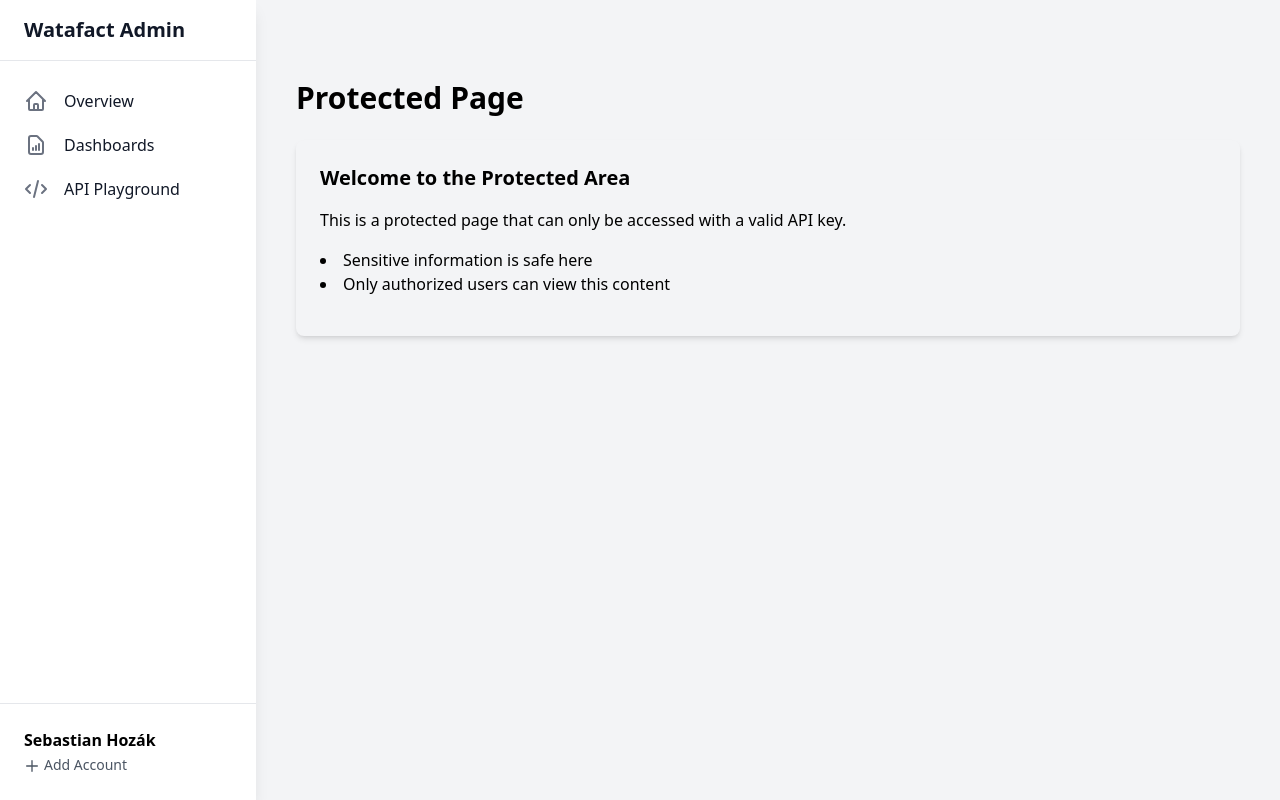
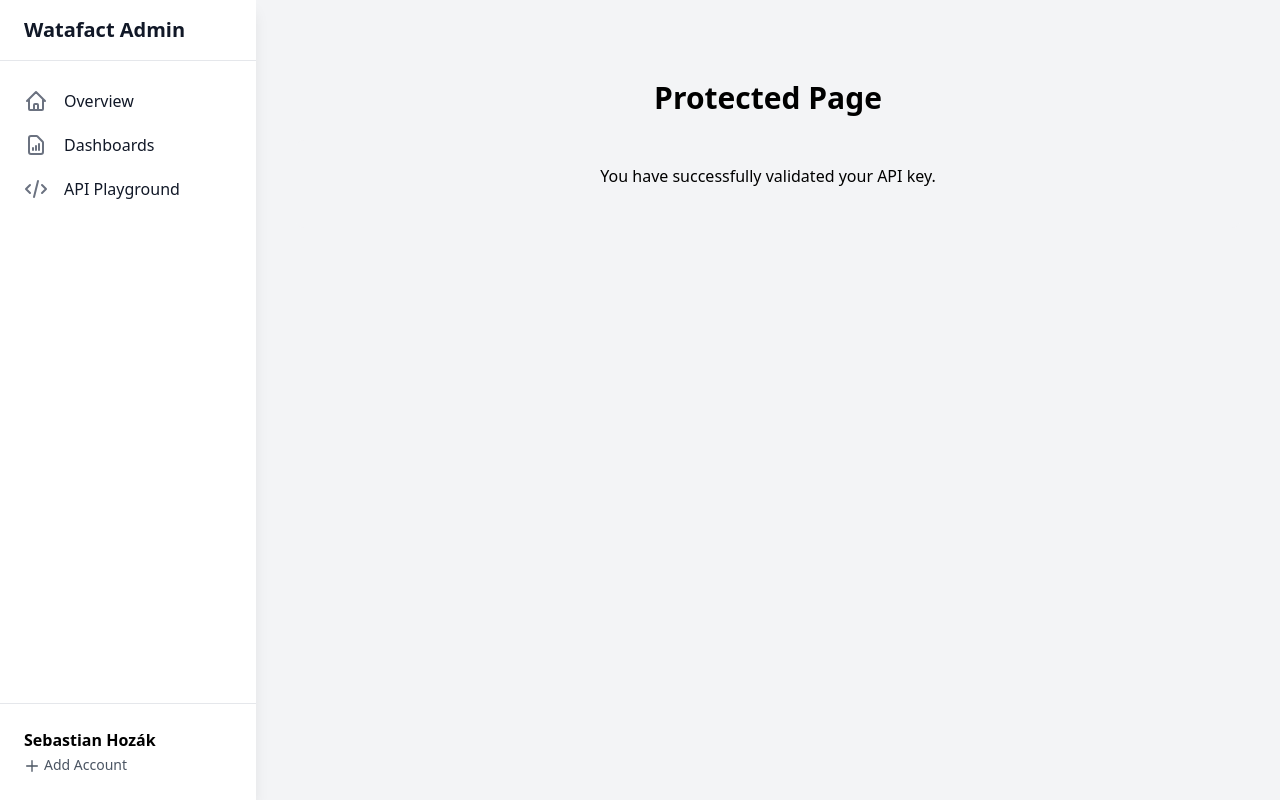
Before and after one commit to SheVyY/watafact-panel, a Next.js app: page /protected in a window 1280 px wide. Built offline with nearby package versions, Linux system fonts and the light colour scheme.

Commit message:
fix: API response

```diff
--- a/app/api/validate-key/route.js
+++ b/app/api/validate-key/route.js
@@ -18,7 +18,7 @@
         }
 
         if (data) {
-            return NextResponse.json({ valid: true }, { status: 200 });
+            return NextResponse.json({ valid: true, message: 'Valid API key' }, { status: 200 });
         } else {
             return NextResponse.json({ valid: false, message: 'Invalid API key' }, { status: 401 });
         }
--- a/app/playground/page.js
+++ b/app/playground/page.js
@@ -47,7 +47,6 @@
             </div>
 
             <form onSubmit={handleSubmit} className="bg-white p-6 rounded-lg shadow-sm max-w-md mx-auto">
-                <h2 className="text-xl font-semibold mb-4 text-gray-800">API Key Validation</h2>
                 <div className="mb-4">
                     <label htmlFor="apiKey" className="block text-sm font-medium text-gray-700 mb-2">
                         Enter your API Key
--- a/app/protected/page.js
+++ b/app/protected/page.js
@@ -3,14 +3,10 @@
 export default function ProtectedPage() {
     return (
         <div className="container mx-auto mt-10 p-4">
-            <h1 className="text-3xl font-bold mb-6">Protected Page</h1>
-            <div className="bg-gray-100 p-6 rounded-lg shadow-md">
-                <h2 className="text-xl font-semibold mb-4">Welcome to the Protected Area</h2>
-                <p className="mb-4">This is a protected page that can only be accessed with a valid API key.</p>
-                <ul className="list-disc list-inside mb-4">
-                    <li>Sensitive information is safe here</li>
-                    <li>Only authorized users can view this content</li>
-                </ul>
+            <h1 className="text-3xl text-center font-bold mb-6">Protected Page</h1>
+            <div className="bg-gray-100 text-center p-6 rounded-lg">
+                <p className="mb-4">
+                    You have successfully validated your API key.</p>
             </div>
         </div>
     );
```
